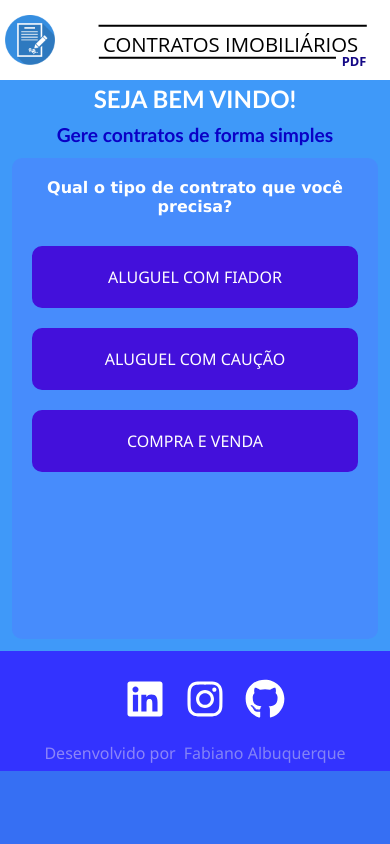
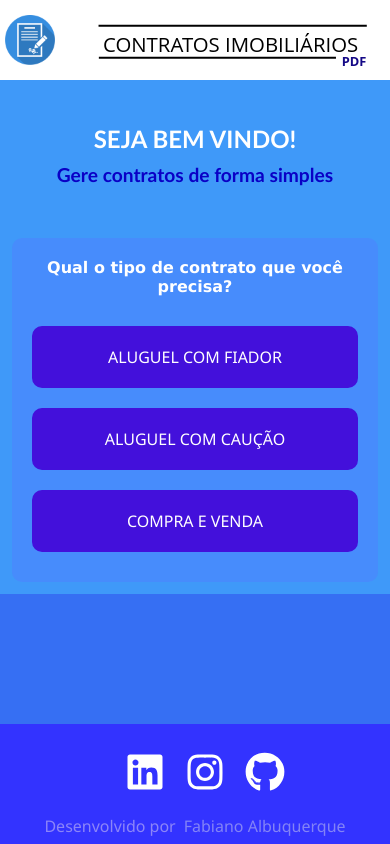
Before and after one commit to fabiano1133/app-generate-pdf-interface, a React (Create React App) app: page / in a window 390 px wide. Built offline with nearby package versions, Linux system fonts and the light colour scheme.

Commit message:
refactor: ajustando card de opcoes

```diff
--- a/src/components/Footer/footer.css
+++ b/src/components/Footer/footer.css
@@ -3,7 +3,7 @@
     height: 120px;
     background-color: #3333FF;
     padding: 20px;
-
+    position: absolute;
     bottom:0;
     left: 0;
   }
--- a/src/components/Home/home.css
+++ b/src/components/Home/home.css
@@ -10,6 +10,7 @@
     }
 
     .title {
+        margin-top: 40px;
         font-family: 'Gill Sans', 'Gill Sans MT', Calibri, 'Trebuchet MS', sans-serif;
         font-size: 1.5rem;
         text-align: center;
@@ -28,9 +29,9 @@
     .card-options {
         background-color: rgba(84, 121, 255, 0.393);
         width: 100%;
-        height: 57vh;
         border-radius: 10px;
         padding: 20px;
+        margin-top: 40px;
     }
 
     .card-options h2 {
```
